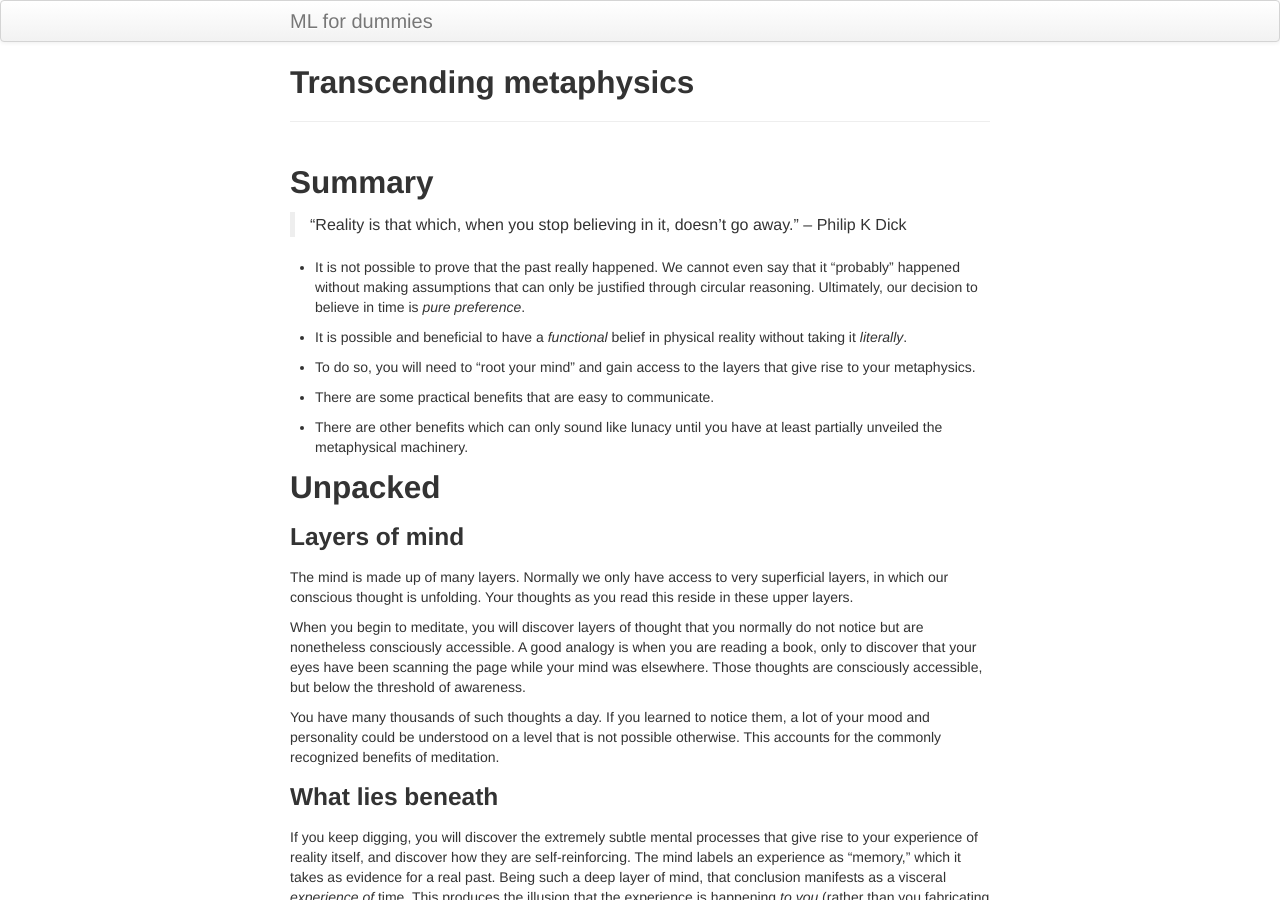
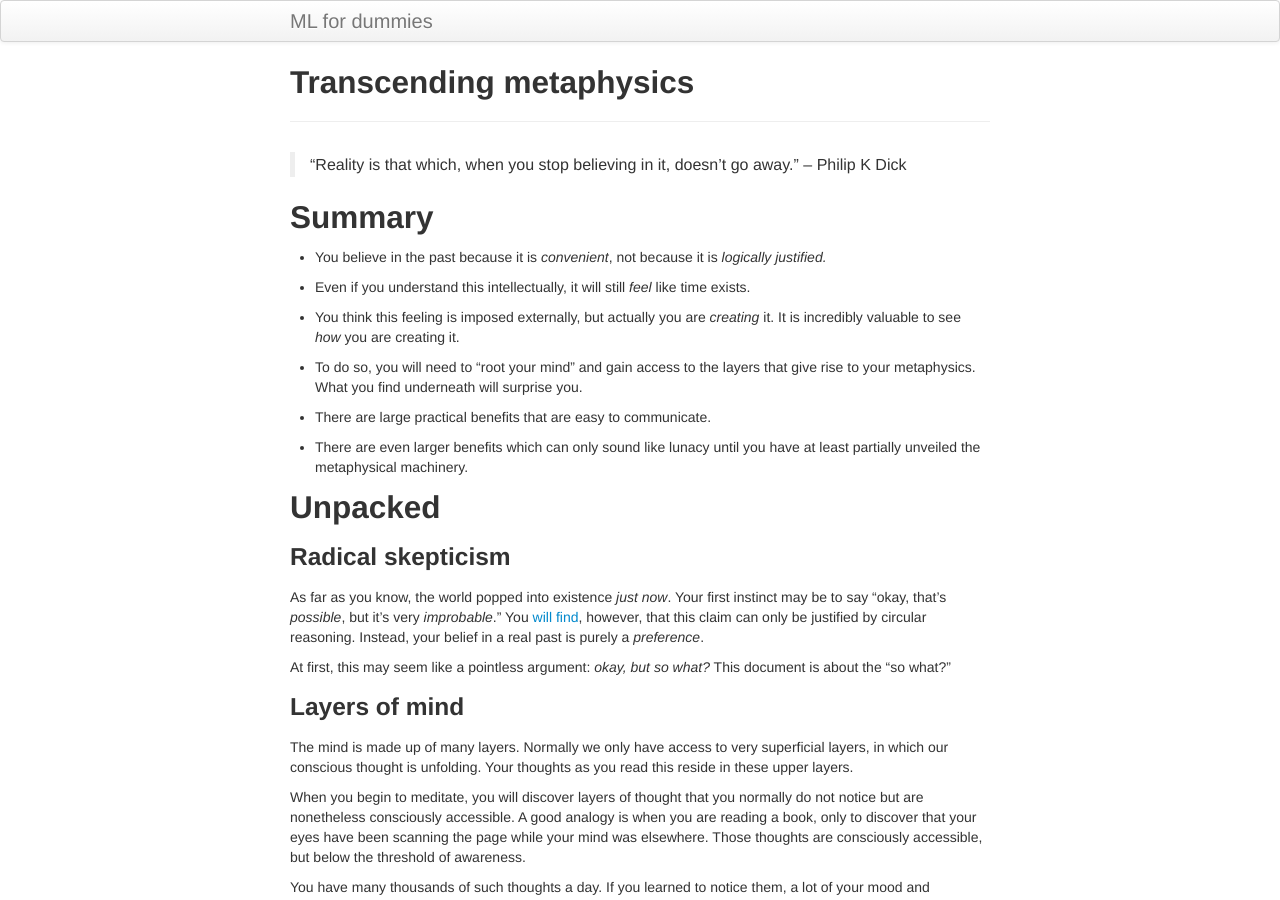
Before and after one commit to monktastic/blog, a Jekyll site: the page built from pages/transcending-metaphysics.md, in a window 1280 px wide and 900 px high. Built offline with Jekyll 4.4.1, drawn with Linux system fonts in a browser that asks for light colours.

Commit message:
More restructuring

```diff
--- a/pages/transcending-metaphysics.md
+++ b/pages/transcending-metaphysics.md
@@ -4,28 +4,42 @@ title: Transcending metaphysics
 description: What remains when you stop believing?
 ---
 
-## Summary
-
 > "Reality is that which, when you stop believing in it, doesn't go away." --
 Philip K Dick
 
-* It is not possible to prove that the past really happened. We cannot
-even say that it "probably" happened without making assumptions that
-can only be justified through circular reasoning. Ultimately, our
-decision to believe in time is *pure preference*.
+## Summary
 
-* It is possible and beneficial to have a *functional* belief in physical
-reality without taking it *literally*.
+* You believe in the past because it is *convenient*, not because it
+is *logically justified.*
+
+* Even if you understand this intellectually, it will still *feel* like
+time exists.
+
+* You think this feeling is imposed externally, but actually you are
+*creating* it. It is incredibly valuable to see *how* you are creating it.
 
 * To do so, you will need to "root your mind" and gain access to the
-layers that give rise to your metaphysics.
+layers that give rise to your metaphysics. What you find underneath
+will surprise you.
 
-* There are some practical benefits that are easy to communicate.
+* There are large practical benefits that are easy to communicate.
 
-* There are other benefits which can only sound like lunacy until you
-have at least partially unveiled the metaphysical machinery.
+* There are even larger benefits which can only sound like lunacy until
+you have at least partially unveiled the metaphysical machinery.
 
 ## Unpacked
+
+### Radical skepticism
+
+As far as you know, the world popped into existence *just now*. Your
+first instinct may be to say "okay, that's *possible*, but it's very
+*improbable*." You [will find](pages/radical-skepticism.html), however,
+that this claim can only be justified by circular reasoning. Instead,
+your belief in a real past is purely a *preference*.
+
+At first, this may seem like a pointless argument: *okay, but so what?*
+This document is about the "so what?"
+
 
 ### Layers of mind
 
```
